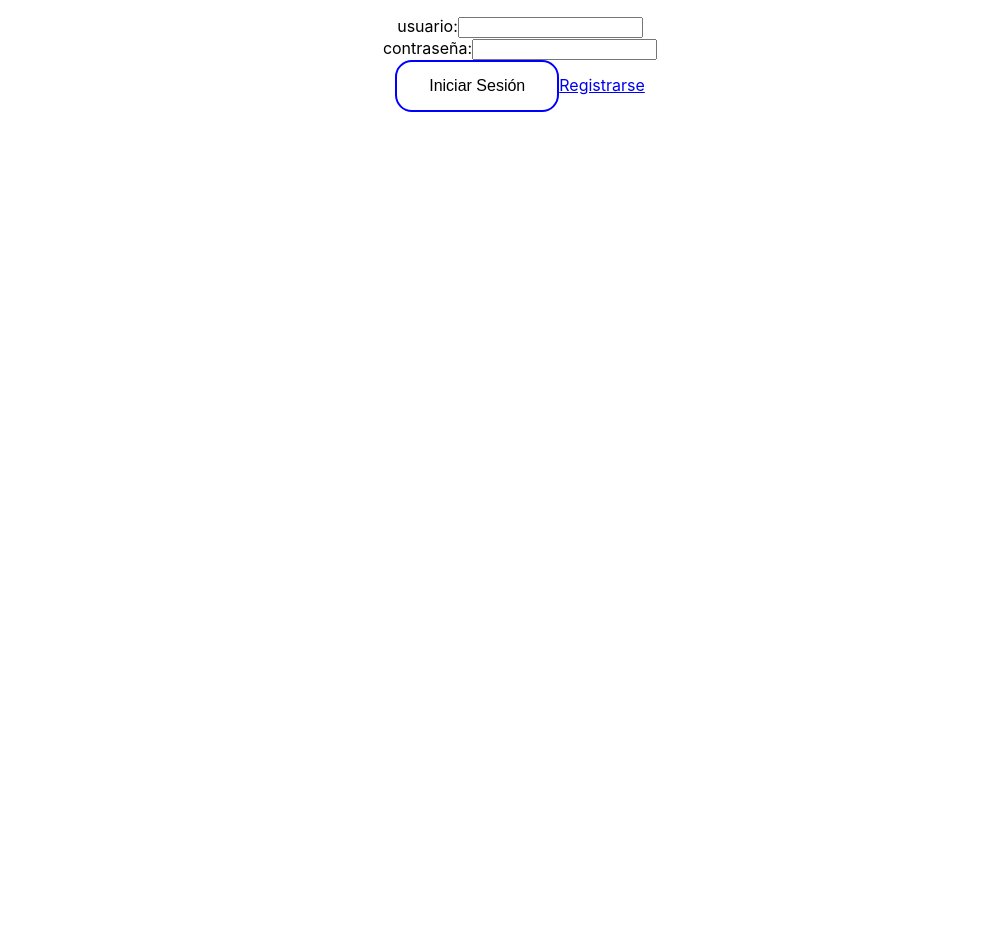
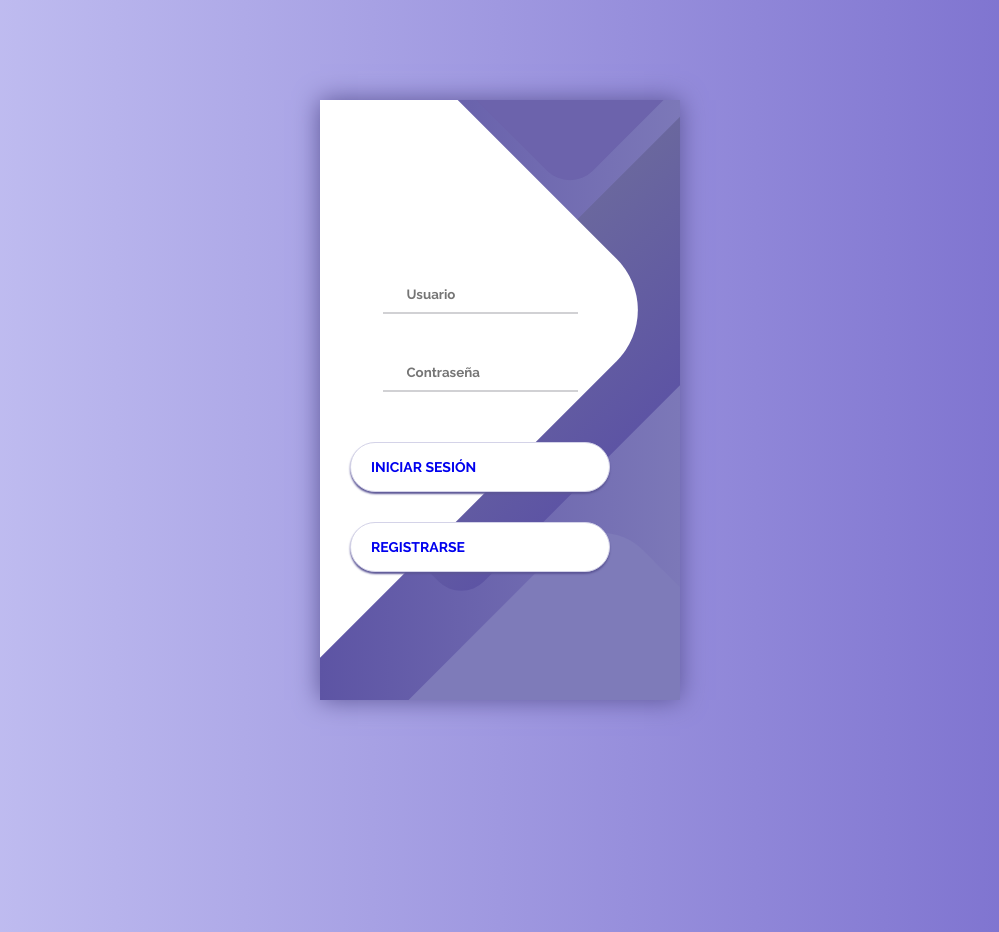
Before and after one commit to finance-leasing-web-app/TFfinanzas, a React (Create React App) app in the folder reactfinanzas/: page / in a window 1280 px wide. Shown: the whole page, without its empty margins (140-1139 px from the left). Before the commit the page ends 800 px from the top, so only its background shows below. Built offline with nearby package versions, Linux system fonts and the light colour scheme.

Commit message:
LogIn and Register Design Improvements

```diff
--- a/reactfinanzas/src/App.css
+++ b/reactfinanzas/src/App.css
@@ -1,22 +1,3 @@
 .App {
   text-align: center;
 }
-
-.button {
-
-  background-color: white;
-  border: none;
-  color: black;
-  padding: 15px 32px;
-  text-align: center;
-  text-decoration: none;
-  display: inline-block;
-  font-size: 16px;
-  border-radius: 2ex;
-  border: 2px solid blue;
-}
-
-.button:hover{
-  background-color:blue; /* Green */
-  color: white;
-}
--- a/reactfinanzas/src/Components/CrearUsuario.js
+++ b/reactfinanzas/src/Components/CrearUsuario.js
@@ -58,6 +58,39 @@
                     </tbody>
                 </table>
             </form>
+            <div class="container">
+                <div class="screen">
+                    <div class="screen__content">
+                        <form class="login">
+                            <div class="login__field">
+                                <i class="login__icon fas fa-user"></i>
+                                <input type="text" class="login__input" placeholder="Nombre" name="nombre" onChange={handleChange}></input>
+                            </div>
+                            <div class="login__field">
+                                <i class="login__icon fas fa-lock"></i>
+                                <input type="password" class="login__input" placeholder="Contraseña" name="contrasegna" onChange={handleChange}></input>
+                            </div>
+                            <div class="login__field">
+                                <i class="login__icon fas fa-lock"></i>
+                                <input type="password" class="login__input" placeholder="Repetita Contraseña" nombre="contrasegna_" onChange={handleChange}></input>
+                            </div>
+                            <button class="button login__submit">
+
+                                <span class="button__text">Crear Usuario</span>
+
+                                <i class="button__icon fas fa-chevron-right"></i>
+                            </button>
+                        </form>
+
+                    </div>
+                    <div class="screen__background">
+                        <span class="screen__background__shape screen__background__shape4"></span>
+                        <span class="screen__background__shape screen__background__shape3"></span>
+                        <span class="screen__background__shape screen__background__shape2"></span>
+                        <span class="screen__background__shape screen__background__shape1"></span>
+                    </div>
+                </div>
+            </div>
         </div>
     );
 }
--- a/reactfinanzas/src/Components/LogIn.css
+++ b/reactfinanzas/src/Components/LogIn.css
@@ -1,18 +1,179 @@
-.button {
+@import url('https://fonts.googleapis.com/css?family=Raleway:400,700');
 
-    background-color: white;
-    border: none;
-    color: black;
-    padding: 15px 32px;
-    text-align: center;
+* {
+	box-sizing: border-box;
+	margin: 0;
+	padding: 0;
+	font-family: Raleway, sans-serif;
+}
+
+body {
+	background: linear-gradient(90deg, #C7C5F4, #776BCC);
+}
+
+.container {
+	display: flex;
+	align-items: center;
+	justify-content: center;
+	min-height: 100vh;
+}
+
+.screen {
+	background: linear-gradient(90deg, #5D54A4, #7C78B8);
+	position: relative;
+	height: 600px;
+	width: 360px;
+	box-shadow: 0px 0px 24px #5C5696;
+}
+
+.screen__content {
+	z-index: 1;
+	position: relative;
+	height: 100%;
+}
+
+.screen__background {
+	position: absolute;
+	top: 0;
+	left: 0;
+	right: 0;
+	bottom: 0;
+	z-index: 0;
+	-webkit-clip-path: inset(0 0 0 0);
+	clip-path: inset(0 0 0 0);
+}
+
+.screen__background__shape {
+	transform: rotate(45deg);
+	position: absolute;
+}
+
+.screen__background__shape1 {
+	height: 520px;
+	width: 520px;
+	background: #FFF;
+	top: -50px;
+	right: 120px;
+	border-radius: 0 72px 0 0;
+}
+
+.screen__background__shape2 {
+	height: 220px;
+	width: 220px;
+	background: #6C63AC;
+	top: -172px;
+	right: 0;
+	border-radius: 32px;
+}
+
+.screen__background__shape3 {
+	height: 540px;
+	width: 190px;
+	background: linear-gradient(270deg, #5D54A4, #6A679E);
+	top: -24px;
+	right: 0;
+	border-radius: 32px;
+}
+
+.screen__background__shape4 {
+	height: 400px;
+	width: 200px;
+	background: #7E7BB9;
+	top: 420px;
+	right: 50px;
+	border-radius: 60px;
+}
+
+.login {
+	width: 320px;
+	padding: 30px;
+	padding-top: 156px;
+}
+
+.login__field {
+	padding: 20px 0px;
+	position: relative;
+}
+
+.login__icon {
+	position: absolute;
+	top: 30px;
+	color: #7875B5;
+}
+
+.login__input {
+	border: none;
+	border-bottom: 2px solid #D1D1D4;
+	background: none;
+	padding: 10px;
+	padding-left: 24px;
+	font-weight: 700;
+	width: 75%;
+	transition: .2s;
+}
+
+.login__input:active,
+.login__input:focus,
+.login__input:hover {
+	outline: none;
+	border-bottom-color: #6A679E;
+}
+
+.login__submit {
+	background: #fff;
+	font-size: 14px;
+	margin-top: 30px;
+	padding: 16px 20px;
+	border-radius: 26px;
+	border: 1px solid #D4D3E8;
+	text-transform: uppercase;
+	font-weight: 700;
+	display: flex;
+	align-items: center;
+	width: 100%;
+	color: #4C489D;
+	box-shadow: 0px 2px 2px #5C5696;
+	cursor: pointer;
+	transition: .2s;
+}
+
+.login__submit:active,
+.login__submit:focus,
+.login__submit:hover {
+	border-color: #6A679E;
+	outline: none;
+}
+
+.register {
+	background: #fff;
+	font-size: 14px;
+	margin-top: 30px;
+	padding: 16px 20px;
+	border-radius: 26px;
+	border: 1px solid #D4D3E8;
+	text-transform: uppercase;
+	font-weight: 700;
+	display: flex;
+	align-items: center;
+	width: 100%;
+	color: #4C489D;
+	box-shadow: 0px 2px 2px #5C5696;
+	cursor: pointer;
+	transition: .2s;
+}
+.register:active,
+.register:focus,
+.register:hover {
+	border-color: #6A679E;
+	outline: none;
+}
+
+.button__icon {
+	font-size: 24px;
+	margin-left: auto;
+	color: #7875B5;
+}
+
+.button a{
     text-decoration: none;
-    display: inline-block;
-    font-size: 16px;
-    border-radius: 2ex;
-    border: 2px solid blue;
-  }
-
-  .button:hover{
-    background-color:blue; /* Green */
-    color: white;
-  }
+}
--- a/reactfinanzas/src/Components/LogIn.js
+++ b/reactfinanzas/src/Components/LogIn.js
@@ -4,15 +4,52 @@
 const LogIn = () => {
     return (
         <nav>
-          <ul>
+          {/* <ul>
             usuario:<input type={"text"}></input>
             <br />
             contraseña:<input type={"password"}></input>
             <br />
             <button class='button'>Iniciar Sesión</button>
             <Link to="usuario/crear">Registrarse</Link>
-          </ul>
-      </nav>
+          </ul> */}
+
+        <div class="container">
+            <div class="screen">
+                <div class="screen__content">
+                    <form class="login">
+                        <div class="login__field">
+                            <i class="login__icon fas fa-user"></i>
+                            <input type="text" class="login__input" placeholder="Usuario"></input>
+                        </div>
+                        <div class="login__field">
+                            <i class="login__icon fas fa-lock"></i>
+                            <input type="password" class="login__input" placeholder="Contraseña"></input>
+                        </div>
+                        <button class="button login__submit">
+                            <Link to="usuario/listar">
+                            <span class="button__text">Iniciar Sesión</span>
+                            </Link>
+                            <i class="button__icon fas fa-chevron-right"></i>
+                        </button>
+                        <button class="button register">
+                            <Link to="usuario/crear">
+                            <span class="button__text">Registrarse</span>
+                            </Link>
+                            <i class="button__icon fas fa-chevron-right"></i>
+                        </button>
+                    </form>
+
+                </div>
+                <div class="screen__background">
+                    <span class="screen__background__shape screen__background__shape4"></span>
+                    <span class="screen__background__shape screen__background__shape3"></span>
+                    <span class="screen__background__shape screen__background__shape2"></span>
+                    <span class="screen__background__shape screen__background__shape1"></span>
+                </div>
+            </div>
+        </div>
+        </nav>
+
     );
 }
 
```
